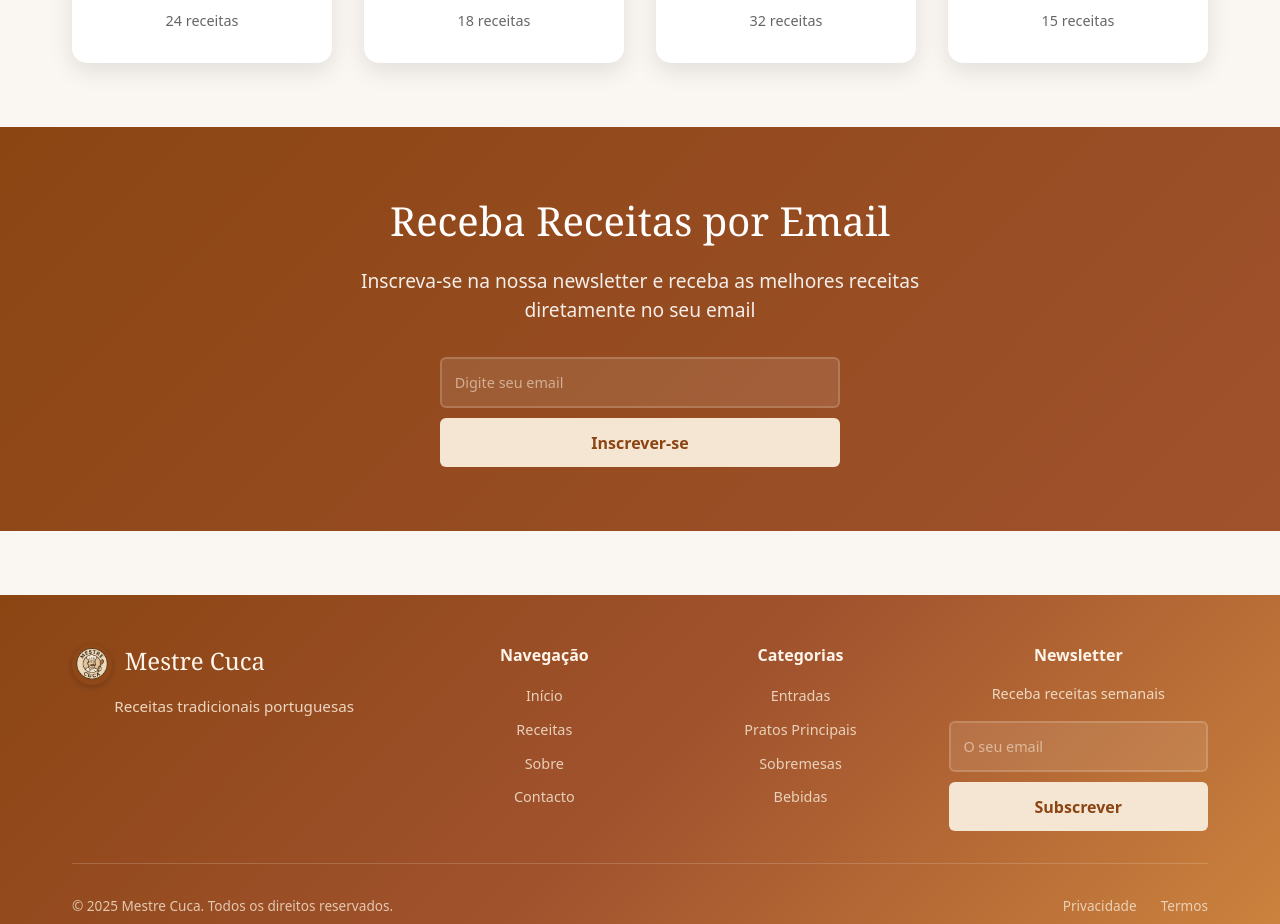
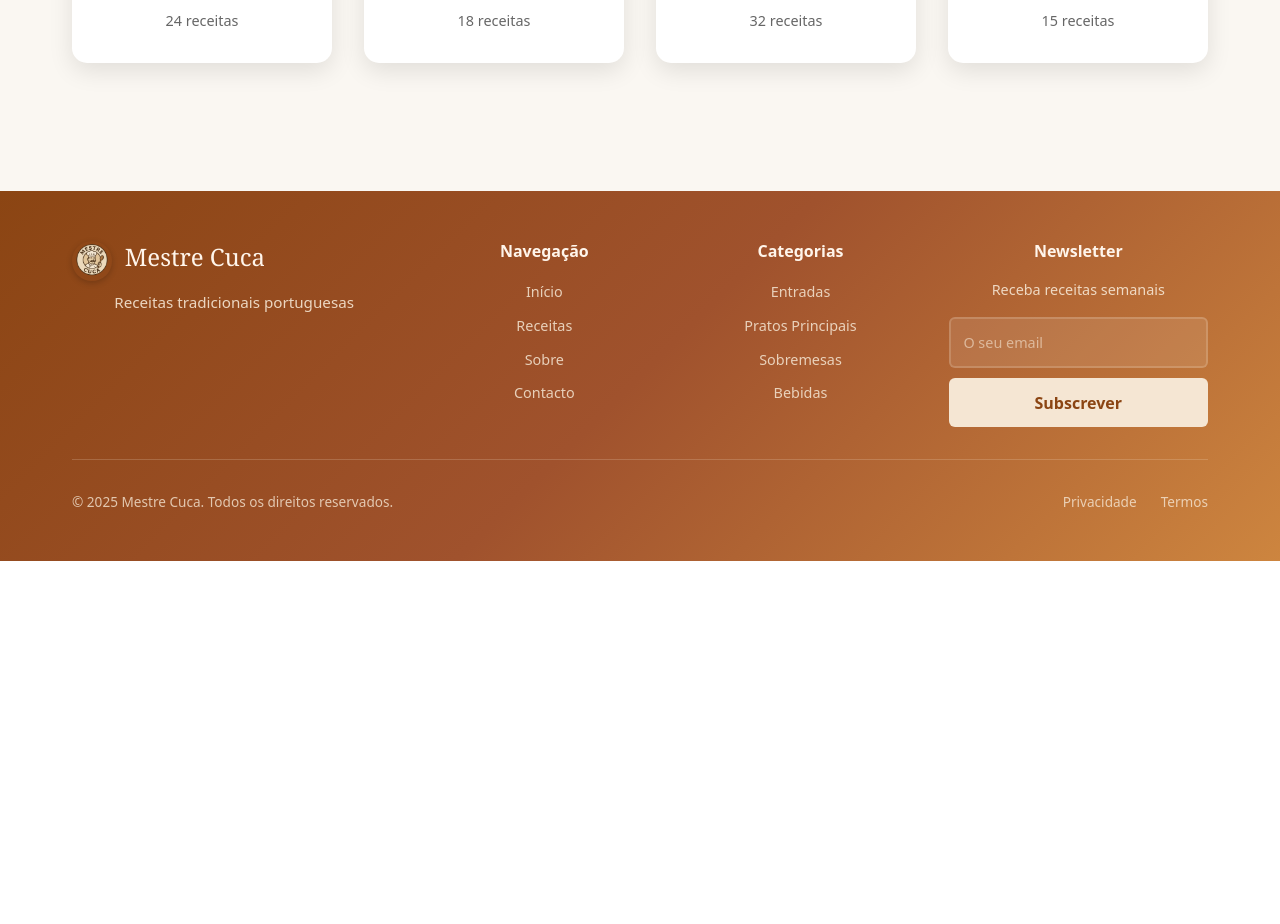
Before and after one commit to Cruxzit/Mestre_Cuca, a React (Vite) app: page / in a window 1280 px wide. Shown: the part 1760-2684 px from the top of the page. After the commit the page ends 2321 px from the top, so only its background shows below. Built offline with nearby package versions, Linux system fonts and the light colour scheme.

Commit message:
refactor: remover secção newsletter duplicada do Home (agora está no Footer)

```diff
--- a/src/Home.jsx
+++ b/src/Home.jsx
@@ -101,24 +101,6 @@ const Home = () => {
           </div>
         </div>
       </section>
-
-      {/* Newsletter */}
-      <section className="newsletter-section">
-        <div className="newsletter-content">
-          <h2 className="newsletter-title">Receba Receitas por Email</h2>
-          <p className="newsletter-subtitle">
-            Inscreva-se na nossa newsletter e receba as melhores receitas diretamente no seu email
-          </p>
-          <div className="newsletter-form">
-            <input
-              type="email"
-              placeholder="Digite seu email"
-              className="newsletter-input"
-            />
-            <button className="newsletter-btn">Inscrever-se</button>
-          </div>
-        </div>
-      </section>
     </main>
   );
 };
```
